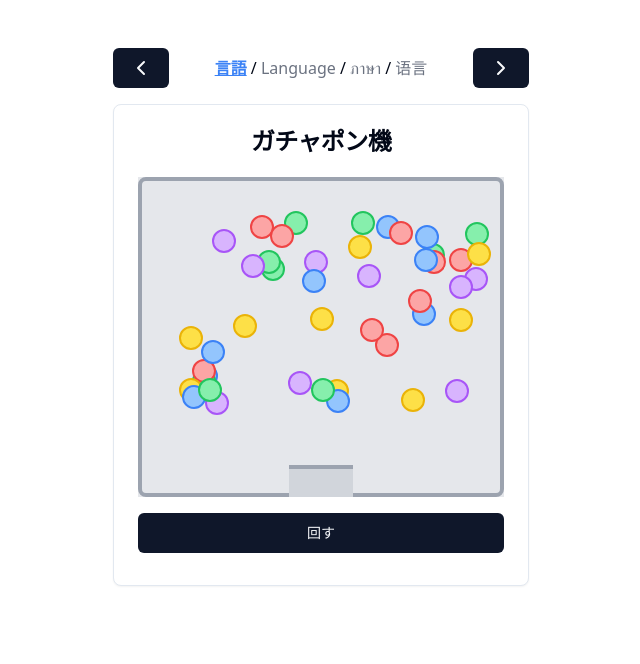
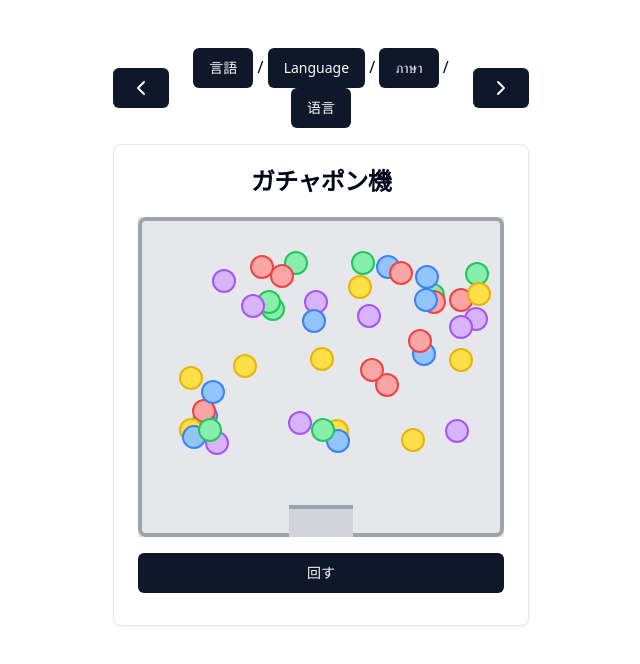
Before and after one commit to tontpong/gacha, a React (Vite) app: page / in a window 1280 px wide. Shown: the top 664 px of the page, without its empty margins (319-959 px from the left). Built offline with nearby package versions, Linux system fonts and the light colour scheme.

Commit message:
Update ArtifactCode.jsx

```diff
--- a/src/ArtifactCode.jsx
+++ b/src/ArtifactCode.jsx
@@ -66,7 +66,7 @@ useEffect(() => {
     if (!audioContext) return;
 
 const duration = 0.06 + Math.random() * 0.08;
-const freq = 500 + Math.random() * 400;
+const freq = 600 + Math.random() * 400;
 
     const oscillator = audioContext.createOscillator();
     const gainNode = audioContext.createGain();
@@ -184,7 +184,7 @@ setBalls(45);
         <div className="text-center">
           {translations.language.map((lang, index) => (
             <span key={index} className={language === index ? 'text-blue-500 underline font-black' : 'text-gray-500 no-underline font-thin'}>
-              {lang}
+   <Button onClick={() => setLanguage(index)}>{lang}</Button>
             </span>
           )).reduce((prev, curr) => [prev, ' / ', curr])}
         </div>
```
